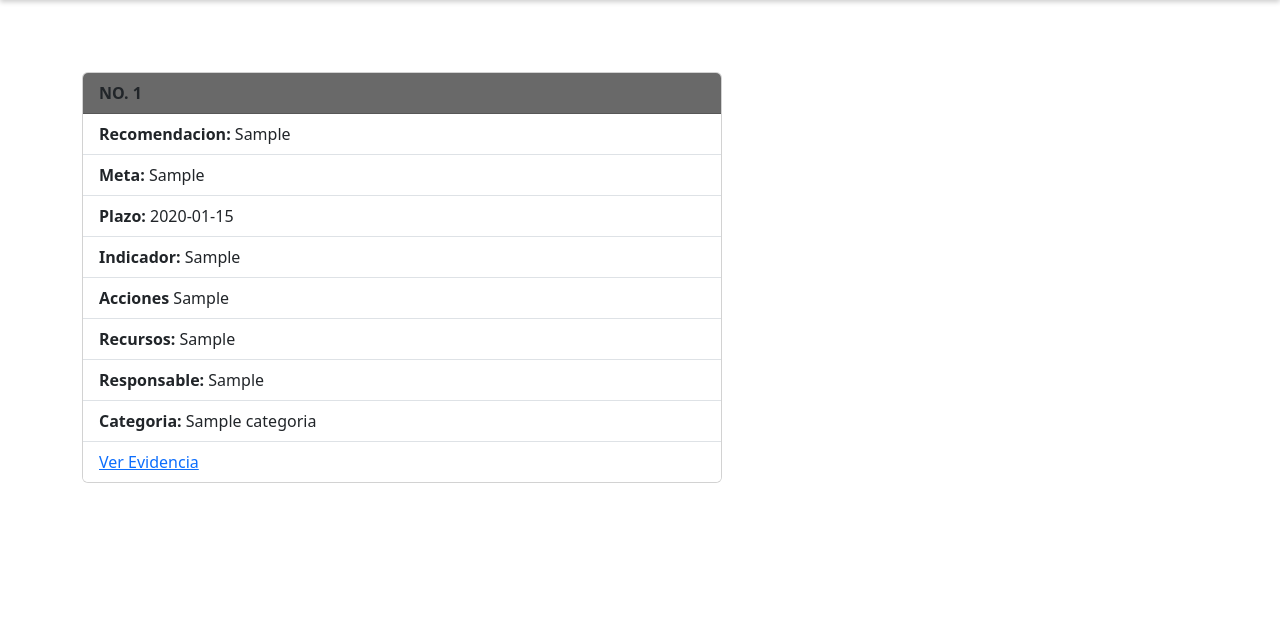
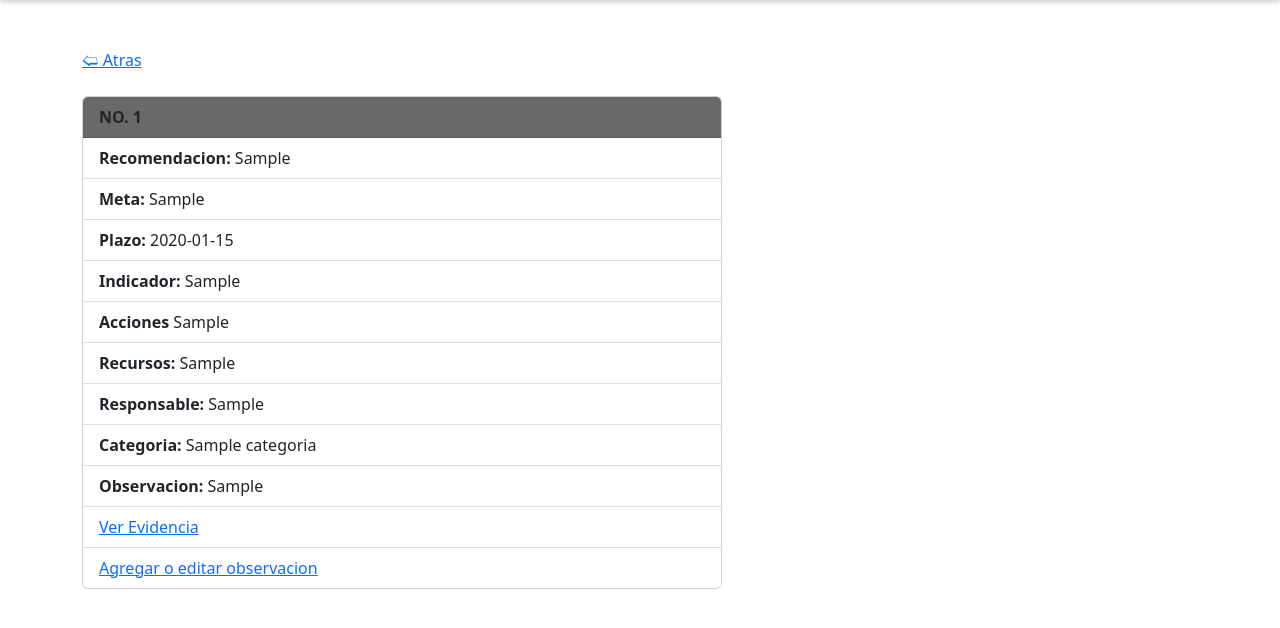
Before and after one commit to cesar-ujed/eva-demo, a Django app: page /bandeja/detalle/1/ in a window 1280 px wide. Shown: the part 81-709 px from the top of the page. Run offline with Django 4.2, Linux system fonts and the light colour scheme; tables that the repository leaves empty hold one stand-in row (values such as "Sample post").

Commit message:
vista para crear observacion

```diff
--- a/frontend/templates/detalle.html
+++ b/frontend/templates/detalle.html
@@ -3,6 +3,9 @@
 {% block content %}
 <br>
 <br>
+<div class="container">
+  <a href="{% url 'buscar' %}">🢨 Atras</a>
+</div>
 <br>
 <div class="container">
     <div class="card" style="width: 40rem;">
@@ -18,7 +21,9 @@
           <li class="list-group-item"><label for="" style="font-weight: bold;">Recursos: </label> {{ recomendacion.recursos }}</li>
           <li class="list-group-item"><label for="" style="font-weight: bold;">Responsable: </label> {{ recomendacion.responsable }}</li>
           <li class="list-group-item"><label for="" style="font-weight: bold;">Categoria: </label> {{ recomendacion.categoria }}</li>
+          <li class="list-group-item"><label for="" style="font-weight: bold;">Observacion: </label> {{ recomendacion.observacion }}</li>
           <li class="list-group-item"><a class="card-link" href="{{ recomendacion.archivo.url }}" target="_blank">Ver Evidencia</a></li>
+          <li class="list-group-item"><a href="{% url 'observacion' pk=recomendacion.pk %}">Agregar o editar observacion</a></li>
         </ul>
       </div>
 </div>
--- a/frontend/urls.py
+++ b/frontend/urls.py
@@ -15,6 +15,7 @@ urlpatterns = [
     path('obtener_pdf/<int:pdf_id>/', views.obtener_pdf,    name='obtener_pdf'),
     path('buscar/',     BusquedaView.as_view(), name='buscar'),
     path('salir/', views.salirView, name='salir'),
+    path('bandeja/detalle/<int:pk>/actualizar/', views.actualizar, name='observacion'),
 ]
 
 if settings.DEBUG:
--- a/frontend/views.py
+++ b/frontend/views.py
@@ -122,3 +122,18 @@ def salirView(request):
     return render(request, 'salirPage.html', {
         'msg': 'Estas seguro de salir?'
     })
+
+
+def actualizar(request, pk):
+    recomendacion = get_object_or_404(Recomendacion, pk=pk)
+    #print(pk)
+
+    if request.method == 'POST':
+        observacion = request.POST.get('observacion')
+        recomendacion.observacion = observacion
+        recomendacion.save()
+        return redirect('detail', pk)
+    else:
+        return render(request, 'observacion.html', {
+            'recomendacion': recomendacion
+        })
```
Also changed, not shown: frontend/templates/observacion.html (added, +20 -0 lines).
